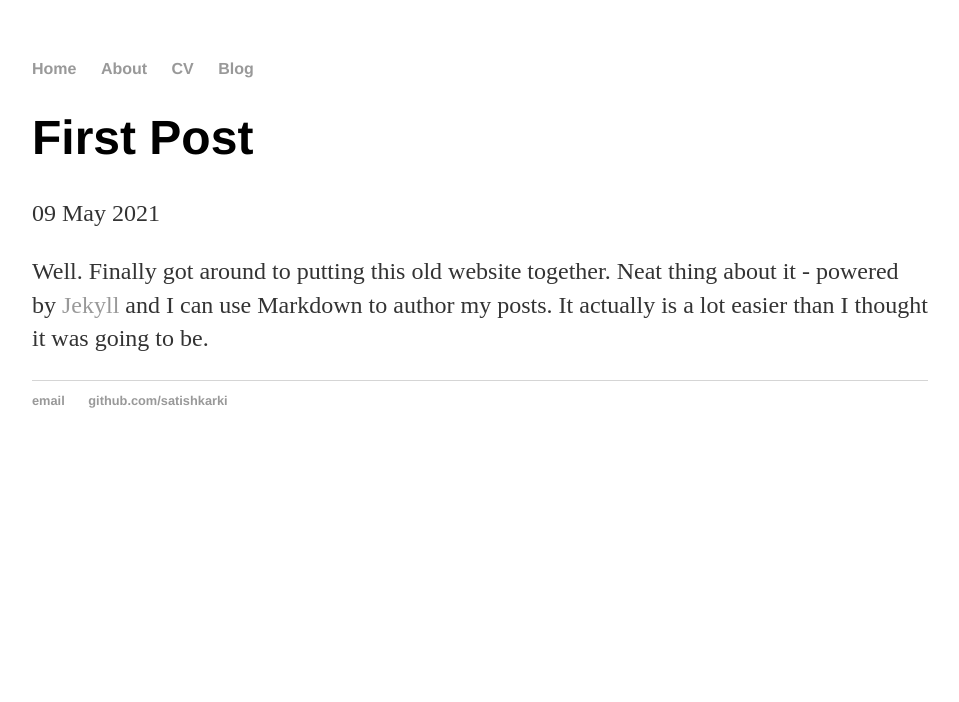
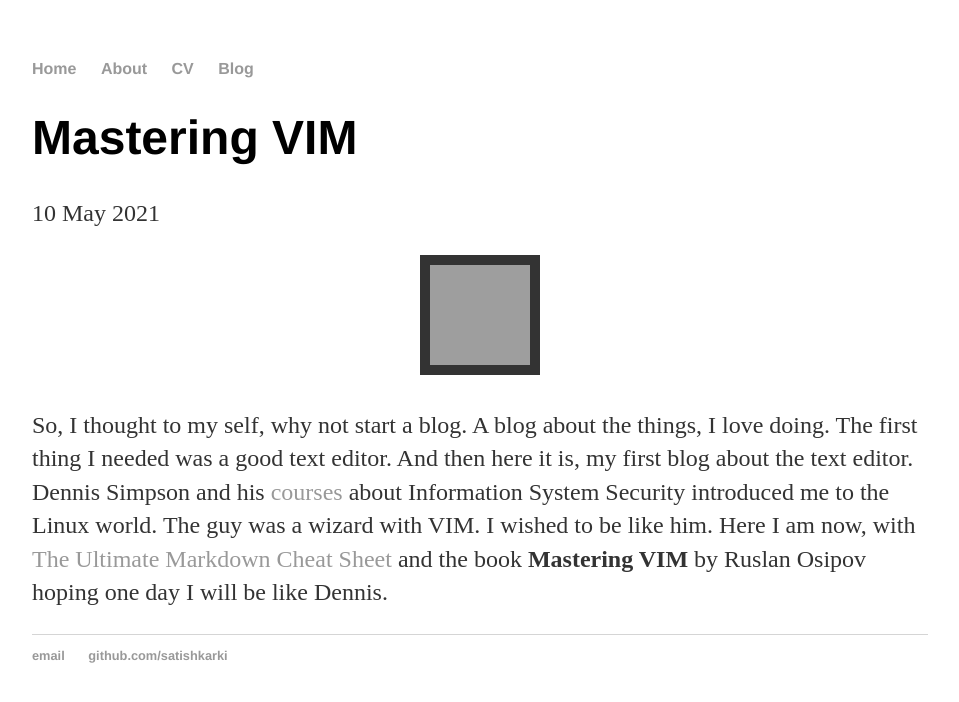
Before and after one commit to satishkarki/firstblog, a Jekyll site: the page built from _posts/2021-05-09-firstpost.md, in a window 1280 px wide. Shown: the top 702 px of the page, without its empty margins (160-1119 px from the left). Built offline with Jekyll 4.4.1, drawn with Linux system fonts in a browser that asks for light colours; grey boxes are pictures that could not be loaded.

Commit message:
first blog

```diff
--- a/_posts/2021-05-09-firstpost.md
+++ b/_posts/2021-05-09-firstpost.md
@@ -1,7 +1,10 @@
 ---
 layout: post
-title: "First Post"
-date: 2021-05-09
+title: "Mastering VIM"
+date: 2021-05-10
 ---
 
-Well. Finally got around to putting this old website together. Neat thing about it - powered by [Jekyll](http://jekyllrb.com) and I can use Markdown to author my posts. It actually is a lot easier than I thought it was going to be.
+<p align="center">
+<img src="https://miro.medium.com/max/1022/0*6ve47nqg93ZzZxws.png" width="100" height="100" border="10"/>
+</p>
+So, I thought to my self, why not start a blog. A blog about the things, I love doing. The first thing I needed was a good text editor. And then here it is, my first blog about the text editor. Dennis Simpson and his [courses](https://zonzorp.github.io/) about Information System Security introduced me to the Linux world. The guy was a wizard with VIM. I wished to be like him. Here I am now, with [The Ultimate Markdown Cheat Sheet](https://towardsdatascience.com/the-ultimate-markdown-cheat-sheet-3d3976b31a0) and the book **Mastering VIM** by Ruslan Osipov hoping one day I will be like Dennis.
```
